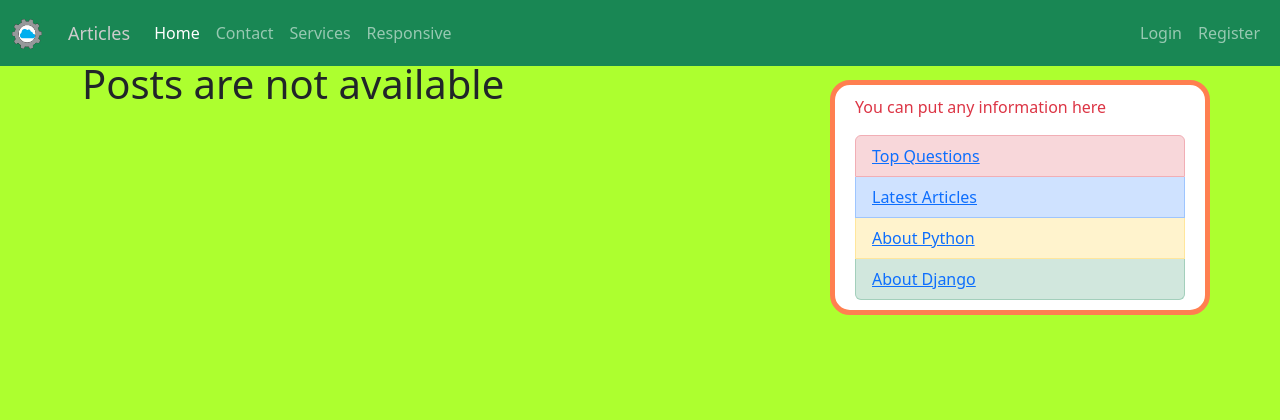
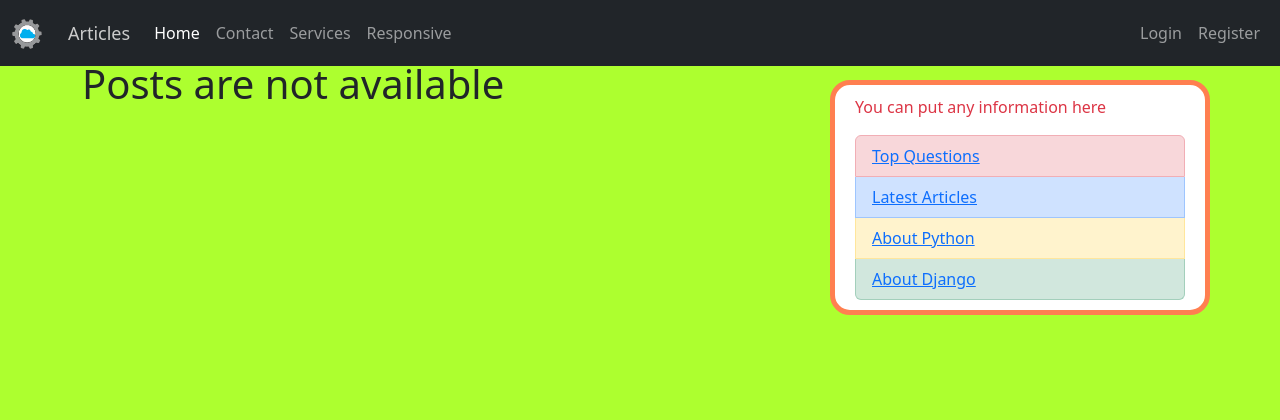
Before and after one commit to cloudtechengine/azure-django-deploy, a Django app: page / in a window 1280 px wide. Shown: the top 420 px of the page. Run offline with Django 5.2, Linux system fonts and the light colour scheme; data that the repository does not hold is empty.

Commit message:
changed bd-success to dark in base.html header nav class

```diff
--- a/templates/blog/base.html
+++ b/templates/blog/base.html
@@ -23,7 +23,7 @@
 
 <body>
      <header>
-        <nav class="navbar navbar-expand-md bg-success navbar-dark fixed-top">
+        <nav class="navbar navbar-expand-md bg-dark navbar-dark fixed-top">
             <div class="container-fluid">
                 <a href="#" class="navbar-brand">
                 <!-- Image-based logo -->
```
